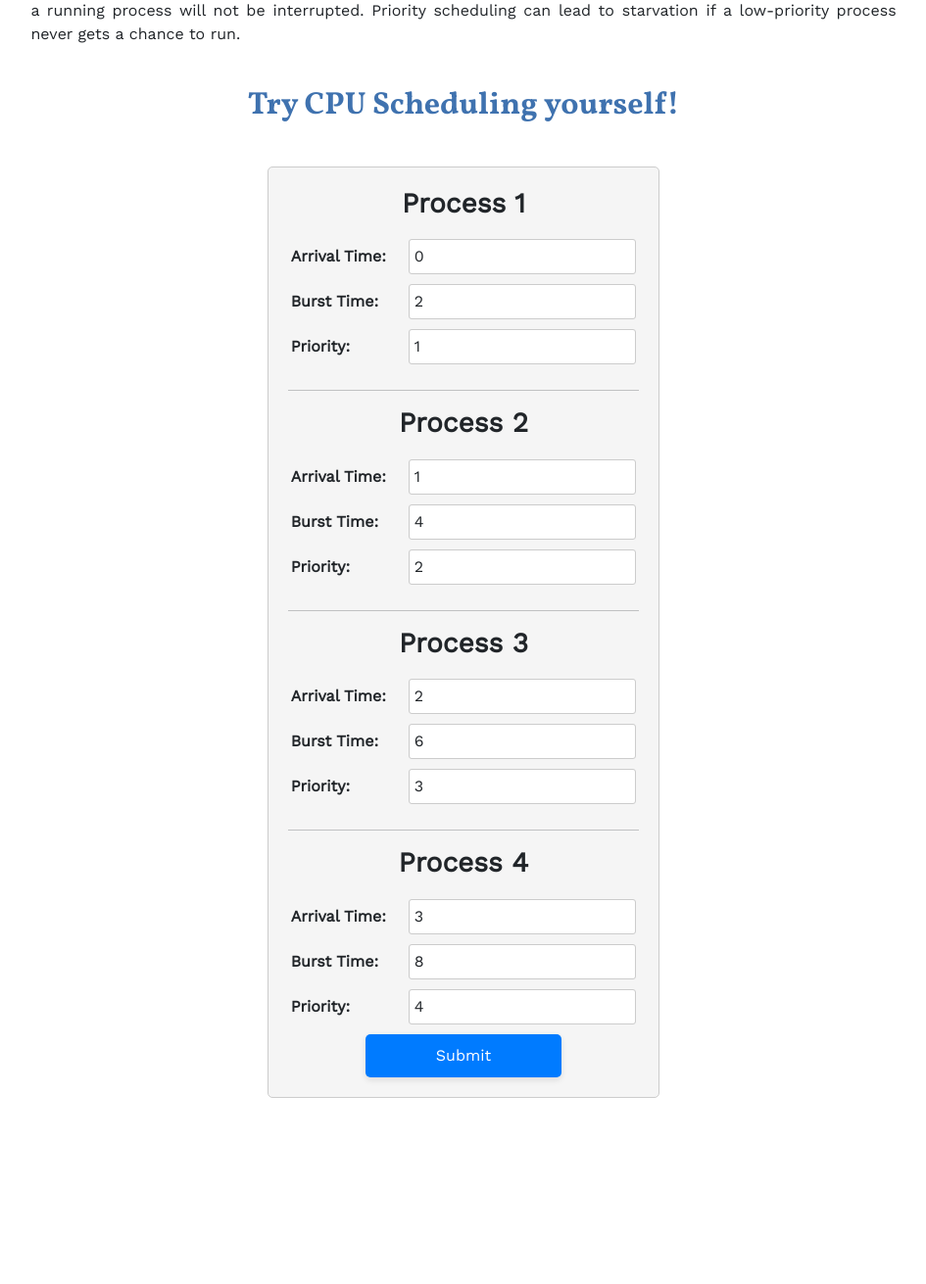
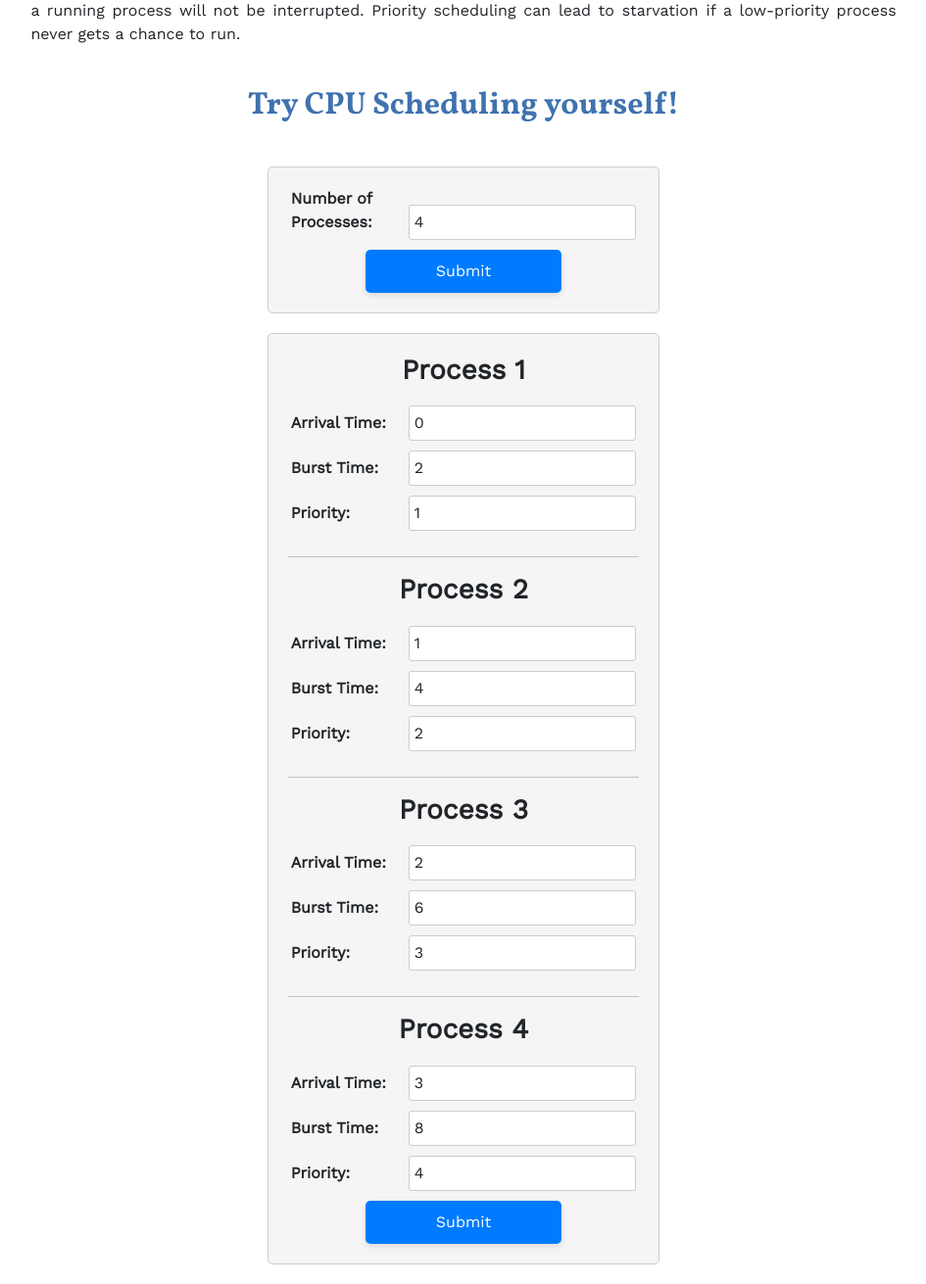
Before and after one commit to Hardvan/The-OS-sential-Guide, a Flask app: page /cpu in a window 1280 px wide. Shown: the part 3603-4914 px from the top of the page at 98% size, without its empty margins (167-1112 px from the left). Before the commit the page ends 4724 px from the top, so only its background shows below. Run offline with Flask 2, Linux system fonts and the light colour scheme.

Commit message:
Add no_processes input

```diff
--- a/Website/app.py
+++ b/Website/app.py
@@ -25,6 +25,13 @@ def cpu():
     Returns:
         [html]: [CPU Scheduling Page]
     """
+
+    if request.method == 'POST':
+
+        no_processes = int(request.form.get('num_processes'))
+        print(no_processes)
+
+        return render_template('cpu.html', no_processes=no_processes)
 
     return render_template('cpu.html')
 
--- a/Website/templates/cpu.html
+++ b/Website/templates/cpu.html
@@ -150,6 +150,25 @@
 
     {# Scheduling Algorithms Form #}
     <h2 class="FormHeading">Try CPU Scheduling yourself!</h2>
+
+    {# Ask number of processes from user #}
+    <div class="Form">
+      <form method="POST" action="{{url_for('cpu')}}">
+        <div class="form-group">
+          <label for="num_processes">Number of Processes:</label>
+          <input
+            type="number"
+            name="num_processes"
+            id="num_processes"
+            class="form-control"
+            value="4"
+            required
+          />
+        </div>
+        <button type="submit" class="btn btn-primary">Submit</button>
+      </form>
+    </div>
+
     <div class="Form">
       <form method="POST" action="{{ url_for('cpu_result') }}">
         {% for i in range(1, 5) %}
```
